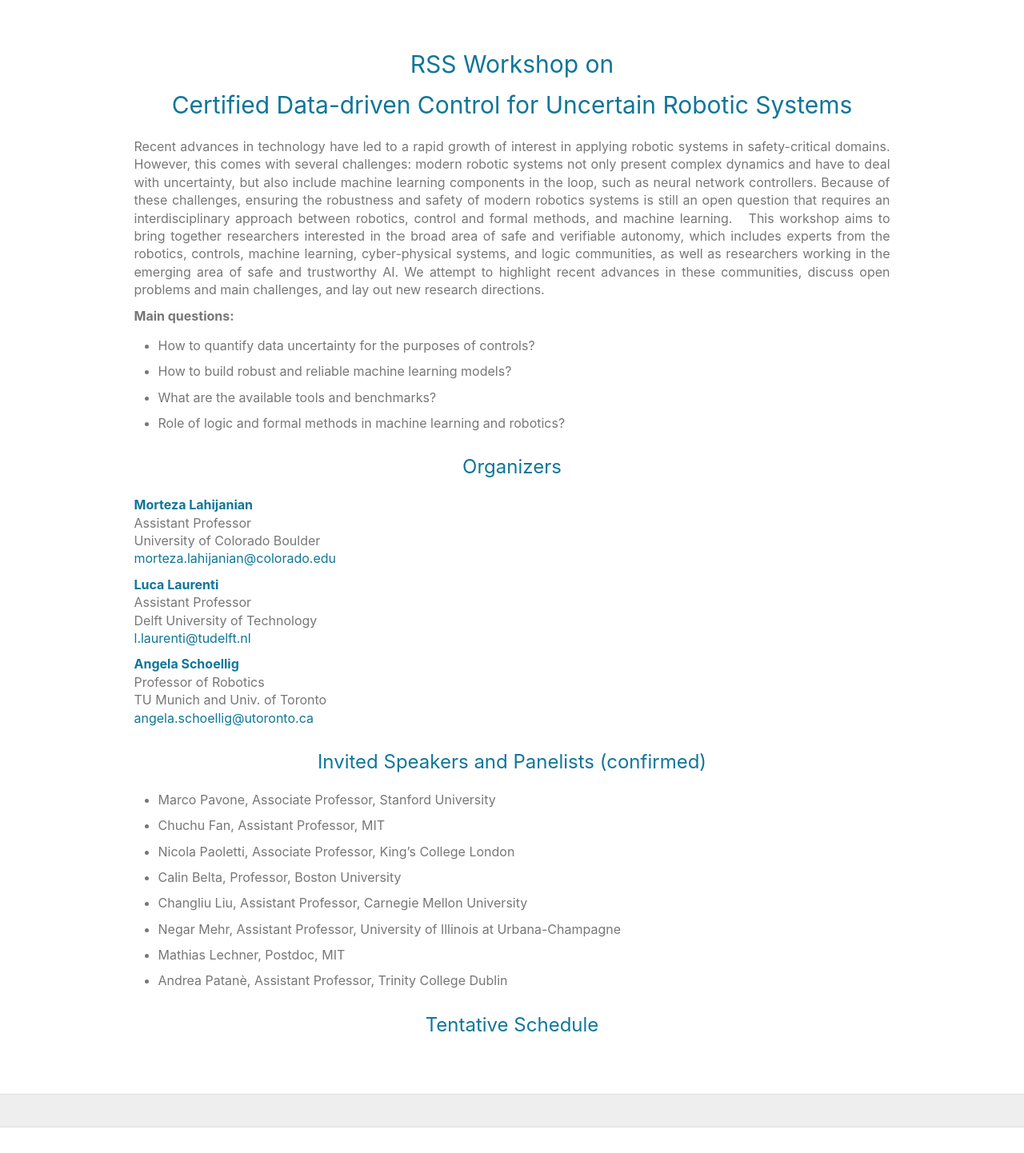
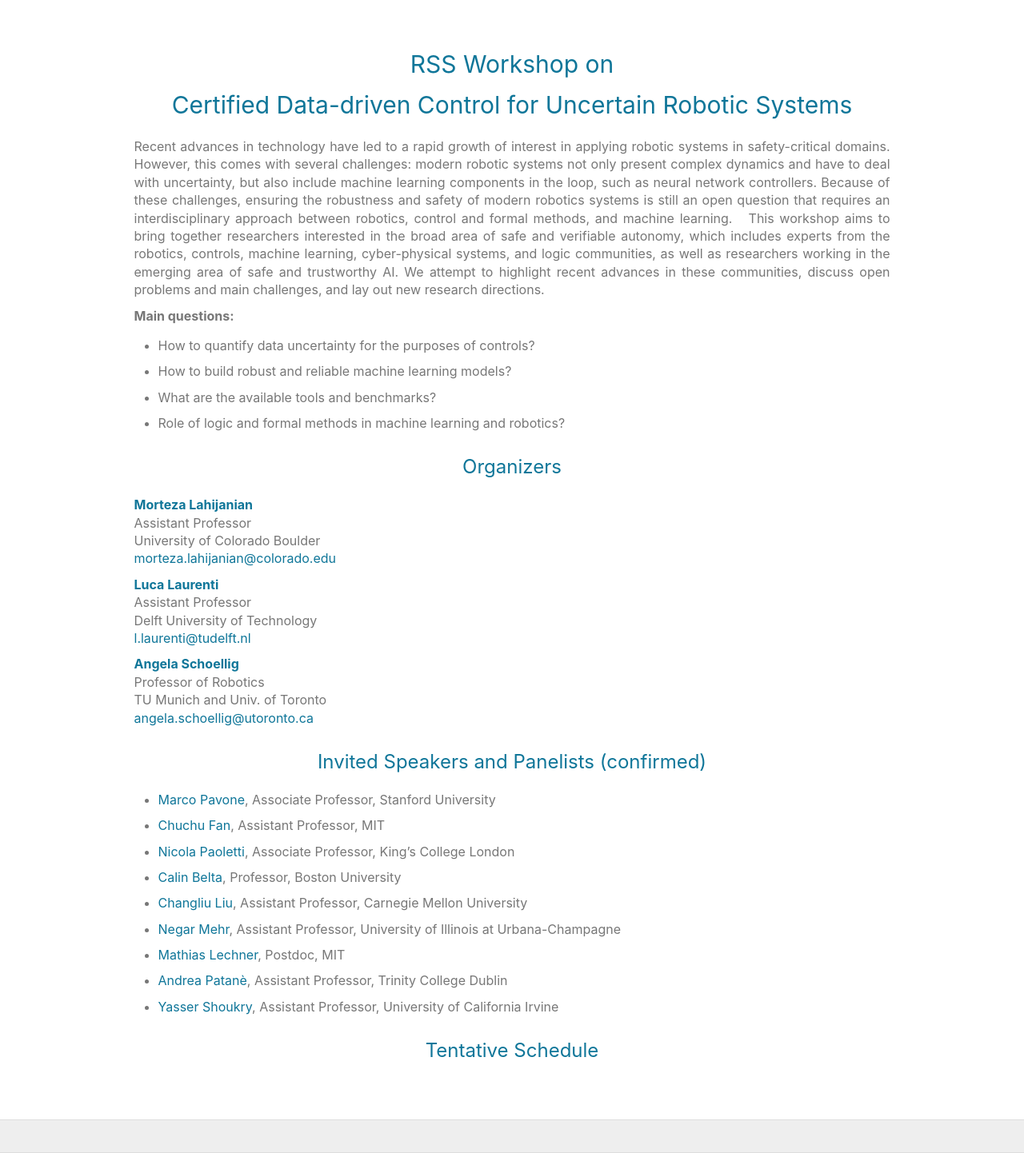
Before and after one commit to aria-systems-group/website, a Jekyll site: the page built from pages/workshop2023.md, in a window 1280 px wide. Shown: the whole page at 80% size. Built offline with Jekyll 4.4.1, drawn with Linux system fonts in a browser that asks for light colours; before the commit the page ends 1410 px from its top, so only the background shows below that.

Commit message:
workshop webpage

```diff
--- a/pages/workshop2023.md
+++ b/pages/workshop2023.md
@@ -69,14 +69,15 @@
 |Changliu Liu, CMU | |  -->
 
 
-- Marco Pavone, Associate Professor, Stanford University
-- Chuchu Fan, Assistant Professor, MIT
-- Nicola Paoletti, Associate Professor, King’s College London
-- Calin Belta, Professor, Boston University
-- Changliu Liu, Assistant Professor, Carnegie Mellon University
-- Negar Mehr, Assistant Professor, University of Illinois at Urbana-Champagne
-- Mathias Lechner, Postdoc, MIT
-- Andrea Patanè, Assistant Professor, Trinity College Dublin
+- [Marco Pavone](https://profiles.stanford.edu/marco-pavone), Associate Professor, Stanford University
+- [Chuchu Fan](https://chuchu.mit.edu/), Assistant Professor, MIT
+- [Nicola Paoletti](https://nicolapaoletti.com/), Associate Professor, King’s College London
+- [Calin Belta](https://sites.bu.edu/hyness/calin/), Professor, Boston University
+- [Changliu Liu](https://www.ri.cmu.edu/ri-faculty/changliu-liu/), Assistant Professor, Carnegie Mellon University
+- [Negar Mehr](http://negar.web.illinois.edu/), Assistant Professor, University of Illinois at Urbana-Champagne
+- [Mathias Lechner](https://mlech26l.github.io/pages/about/), Postdoc, MIT
+- [Andrea Patanè](https://www.scss.tcd.ie/personnel/apatane), Assistant Professor, Trinity College Dublin
+- [Yasser Shoukry](https://rcpsl.eng.uci.edu/yshoukry/), Assistant Professor, University of California Irvine
 
 
 ## Tentative Schedule
```
